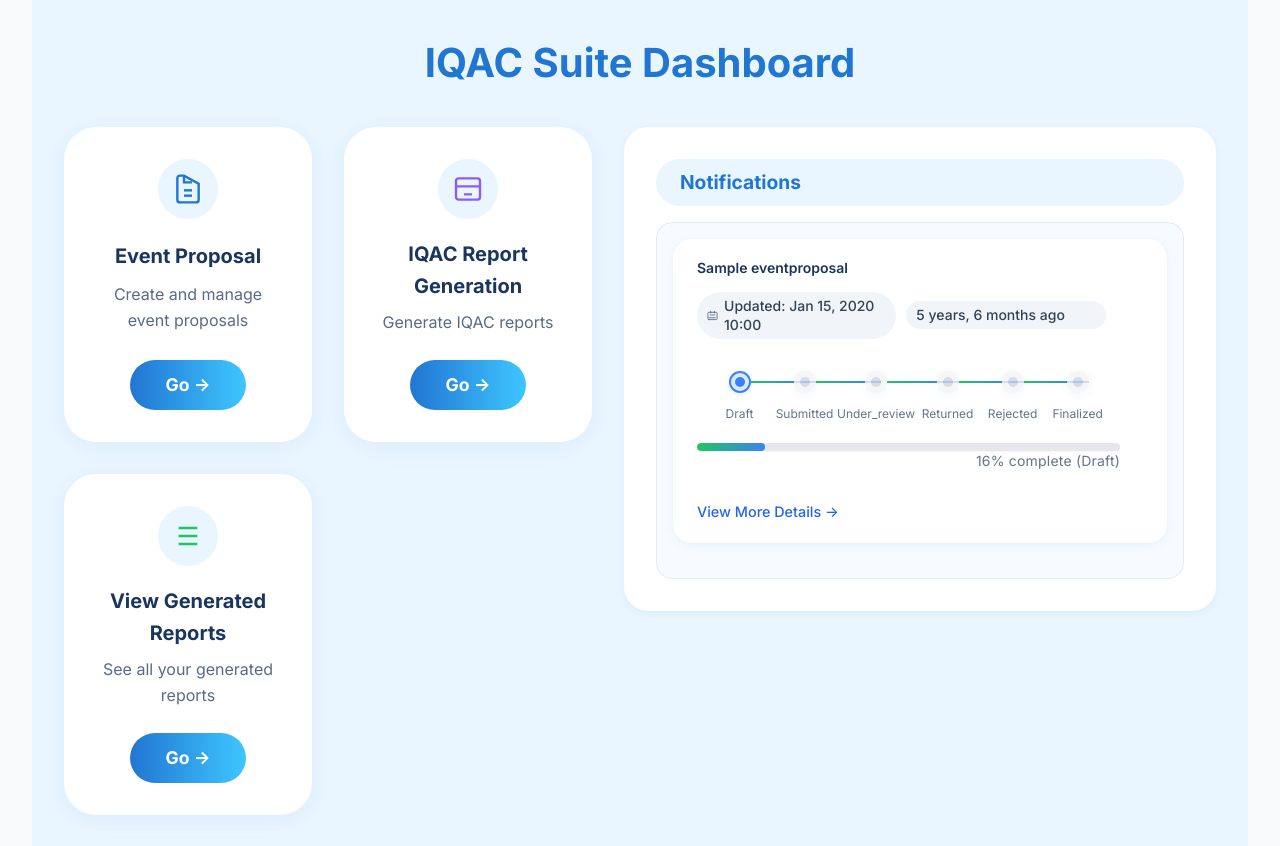
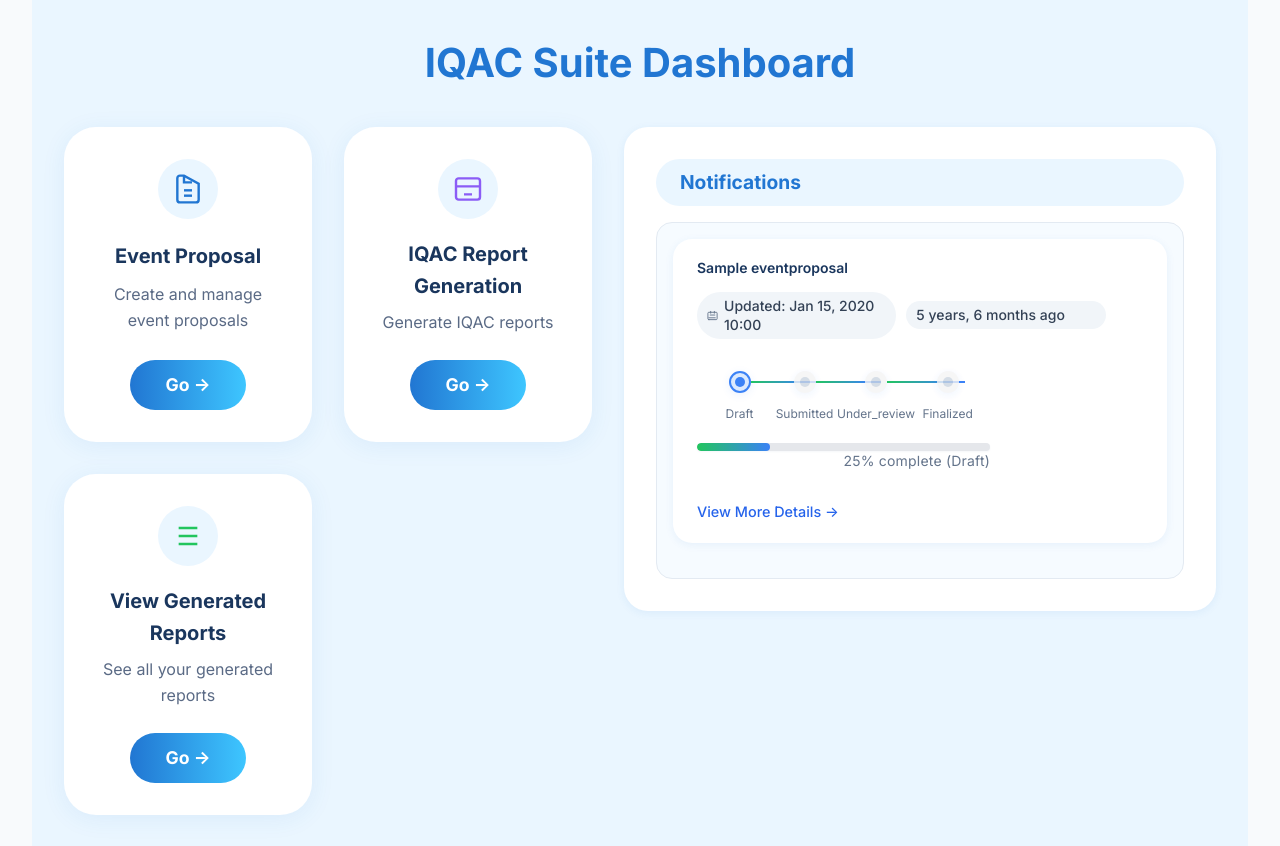
Before and after one commit to mgi25/IQAC-Suite, a Django app: page /emt/suite/ in a window 1280 px wide. Shown: the part 202-1048 px from the top of the page. Run offline with Django 5.2, Linux system fonts and the light colour scheme; a user stored in the database is signed in; tables that the repository leaves empty hold one stand-in row (values such as "Sample post"); parts of the project's set-up code (start-up, migrations or seed data) failed here and were passed over.

Commit message:
IQAC Dashboard Notification FIX

```diff
--- a/emt/templates/emt/iqac_suite_dashboard.html
+++ b/emt/templates/emt/iqac_suite_dashboard.html
@@ -84,8 +84,6 @@
               <span class="notif-status notif-status-review">Under Review</span>
               {% elif proposal.status == 'rejected' %}
               <span class="notif-status notif-status-rejected">Rejected</span>
-              {% elif proposal.status == 'returned' %}
-              <span class="notif-status notif-status-feedback">Returned</span>
               {% elif proposal.status == 'finalized' %}
               <span class="notif-status notif-status-success">Finalized</span>
               {% endif %}
@@ -101,14 +99,14 @@
               <span class="notif-age-pill">{{ proposal.updated_at|timesince }} ago</span>
             </div>
 
-            {% if proposal.return_comment %}
-            <div class="notif-feedback"><b>Feedback:</b> {{ proposal.return_comment }}</div>
+            {% if proposal.status == 'rejected' and proposal.return_comment %}
+              <div class="notif-feedback"><b>Rejection Reason:</b> {{ proposal.return_comment }}</div>
             {% endif %}
 
             <!-- MODERN PROGRESS CHART -->
             <div class="workflow-progress">
               <div class="progress-steps">
-                {% for status in statuses %}
+                {% for status in proposal.statuses %}
                 <div class="progress-step">
                   <div class="progress-dot
                     {% if forloop.counter0 < proposal.status_index %}progress-dot-past{% endif %}
--- a/emt/views.py
+++ b/emt/views.py
@@ -715,18 +715,20 @@ def suite_dashboard(request):
     )
 
     # 2) Define your workflow statuses in order
-    statuses = ['draft', 'submitted', 'under_review', 'returned', 'rejected', 'finalized']
-
-    # 3) Annotate each proposal with a numeric index, % progress, and label
-    total_steps = len(statuses)
+    statuses_all = ['draft', 'submitted', 'under_review', 'rejected', 'finalized']
     for p in user_proposals:
         db_status = (p.status or '').strip().lower()
-        # Status index in [0 ... total_steps-1]
-        p.status_index = statuses.index(db_status) if db_status in statuses else 0
-        # Percent done: ((index+1)/total_steps)*100
-        p.progress_percent = int((p.status_index + 1) * 100 / total_steps)
-        # Human label
-        p.current_label = statuses[p.status_index].replace('_', ' ').capitalize()
+
+        if db_status == 'rejected':
+            # Show only till rejected
+            p.statuses = ['draft', 'submitted', 'under_review', 'rejected']
+        else:
+            # Normal workflow (excluding rejected if not applicable)
+            p.statuses = ['draft', 'submitted', 'under_review', 'finalized']
+
+        p.status_index = p.statuses.index(db_status) if db_status in p.statuses else 0
+        p.progress_percent = int((p.status_index + 1) * 100 / len(p.statuses))
+        p.current_label = p.statuses[p.status_index].replace('_', ' ').capitalize()
 
     # 4A) Option A: show approvals card based on the user's assigned roles
     ras = request.user.role_assignments.all()
@@ -747,7 +749,6 @@ def suite_dashboard(request):
     # 5) Render
     return render(request, 'emt/iqac_suite_dashboard.html', {
         'user_proposals': user_proposals,
-        'statuses': statuses,
         'show_approvals_card': show_approvals_card,
     })
 
```
Also changed, not shown: media/student_pics/alen2_QXi5AbW.jpg (deleted).
